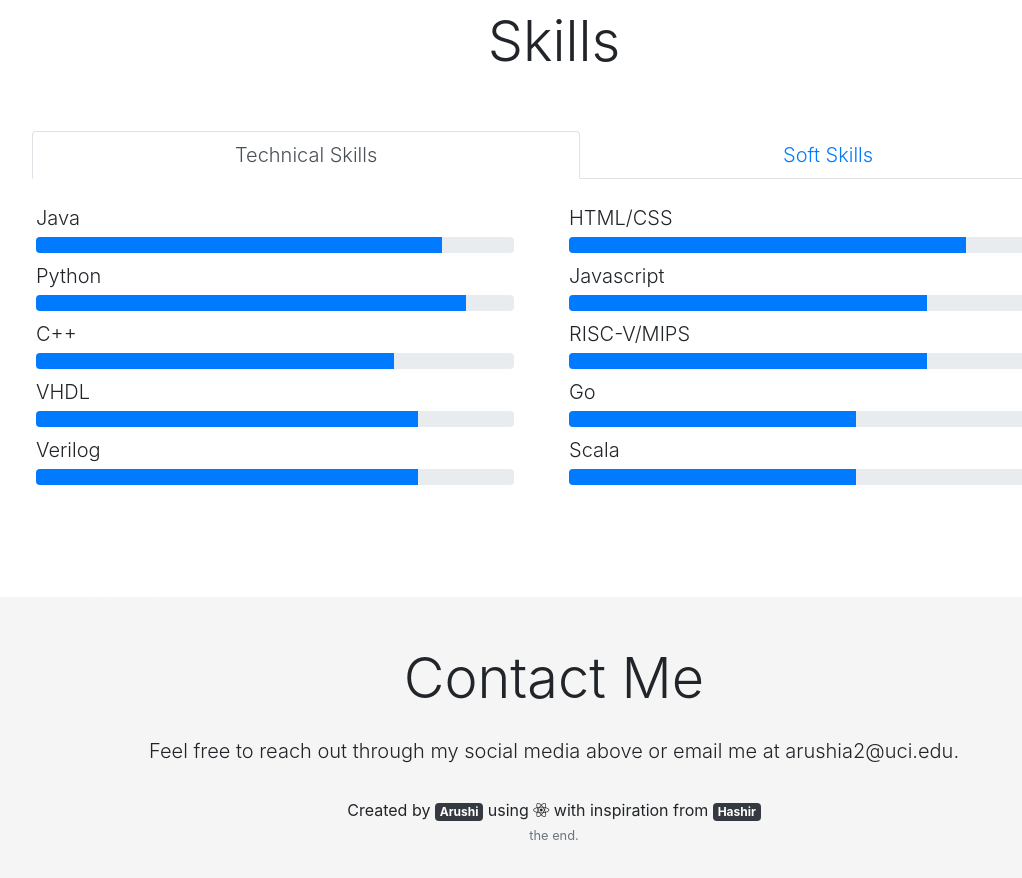
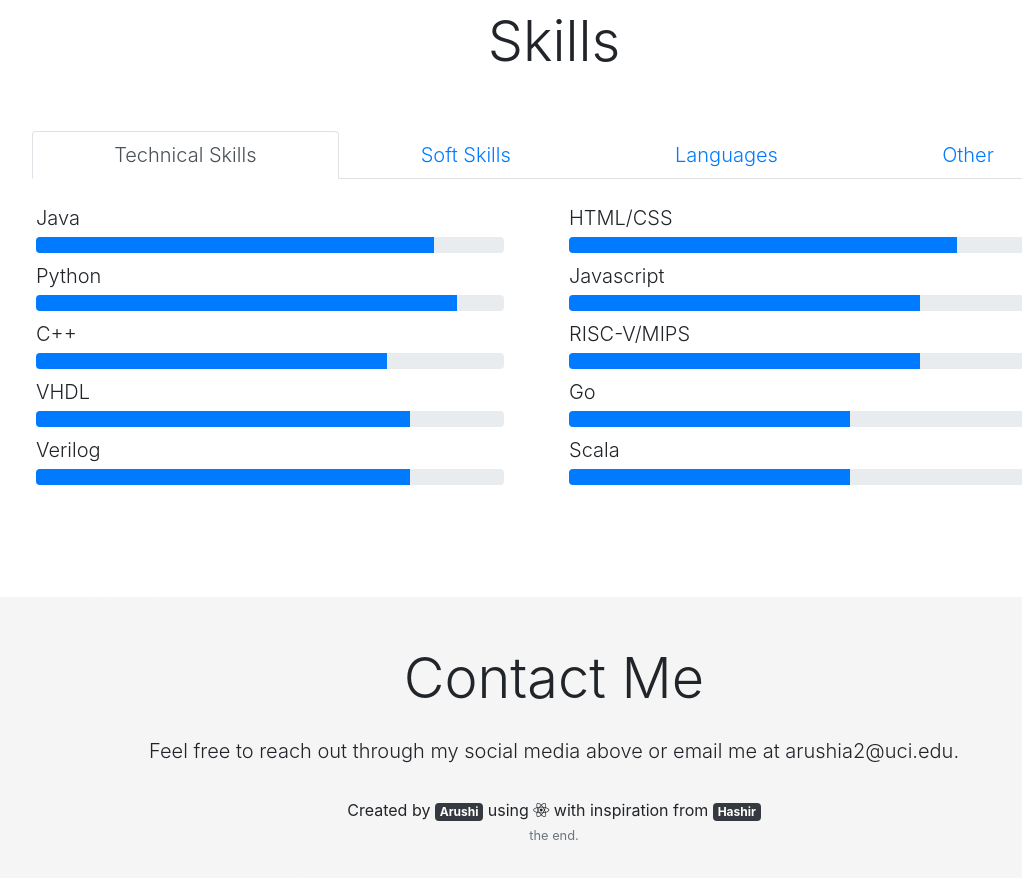
Before and after one commit to sushi-aa/sushi-aa.github.io, a React (Create React App) app: page / in a window 1280 px wide. Shown: the part 3020-3898 px from the top of the page, without its empty margins (86-1108 px from the left). Built offline with nearby package versions, Linux system fonts and the light colour scheme; no server answers.

Commit message:
skill tab modifications

```diff
--- a/public/index.html
+++ b/public/index.html
@@ -12,7 +12,7 @@
     <meta name="theme-color" content="#000000" />
     <meta
       name="description"
-      content="My name is Arushi Arora."
+      content="My name is Arushi Arora. Check out my website!"
     />
     <link rel="apple-touch-icon" href="logo192.png" />
     <!--
--- a/src/App.js
+++ b/src/App.js
@@ -68,6 +68,8 @@ const Home = React.forwardRef((props, ref) => {
           heading={skills.heading}
           hardSkills={skills.hardSkills}
           softSkills={skills.softSkills}
+          otherSkills={skills.otherSkills}
+          languageSkills={skills.languageSkills}
         />
       )}
 
--- a/src/components/home/Skills.jsx
+++ b/src/components/home/Skills.jsx
@@ -6,7 +6,7 @@ import Row from "react-bootstrap/Row";
 import { Jumbotron, Container } from "react-bootstrap";
 import { useScrollPosition } from "../../hooks/useScrollPosition";
 
-function Skills({ heading, hardSkills, softSkills }) {
+function Skills({ heading, hardSkills, softSkills, otherSkills, languageSkills }) {
   const skillsTabRef = React.useRef();
   const [isScrolled, setIsScrolled] = React.useState(false);
   //const navbarDimensions = useResizeObserver(navbarMenuRef);
@@ -38,6 +38,7 @@ function Skills({ heading, hardSkills, softSkills }) {
               <SkillsTab skills={hardSkills} isScrolled={isScrolled} />
             </Row>
           </Tab>
+
           <Tab
             tabClassName="skills-tab lead"
             eventKey="soft-skills"
@@ -47,6 +48,28 @@ function Skills({ heading, hardSkills, softSkills }) {
               <SkillsTab skills={softSkills} isScrolled={isScrolled} />
             </Row>
           </Tab>
+
+          <Tab
+            tabClassName="skills-tab lead"
+            eventKey="language-skills"
+            title="Languages"
+          >
+            <Row className="pt-3 px-1">
+              <SkillsTab skills={languageSkills} isScrolled={isScrolled} />
+            </Row>
+          </Tab>
+
+          <Tab
+            tabClassName="skills-tab lead"
+            eventKey="other-skills"
+            title="Other"
+          >
+            <Row className="pt-3 px-1">
+              <SkillsTab skills={otherSkills} isScrolled={isScrolled} />
+            </Row>
+          </Tab>
+
+
         </Tabs>
       </Container>
     </Jumbotron>
--- a/src/components/home/SkillsBar.jsx
+++ b/src/components/home/SkillsBar.jsx
@@ -3,7 +3,7 @@ import ProgressBar from "react-bootstrap/ProgressBar";
 
 function SkillsBar({ skill, value, isScrolled }) {
   return (
-    <div style={{ width: "95%" }}>
+    <div style={{ width: "93%" }}>
       <p className="lead mb-1 mt-2">{skill}</p>
       <ProgressBar
         className={!isScrolled ? "progress" : " progress-bar-animation"}
--- a/src/editable-stuff/config.js
+++ b/src/editable-stuff/config.js
@@ -104,6 +104,18 @@ const skills = {
     { name: "Creativity", value: 75 },
     { name: "Communication", value: 95 },
   ],
+  otherSkills: [
+    {name: "Piano", value: 95 },
+    {name: "Voice", value: 90},
+    {name: "Figure Skating", value: 70},
+    {name: "Swimming", value: 70},
+  ],
+  languageSkills: [
+    {name: "English", value: 98},
+    {name: "Spanish", value: 75},
+    {name: "Hindi", value: 80},
+    {name: "Korean", value: 25}
+  ]
 };
 
 // GET IN TOUCH SECTION
```
